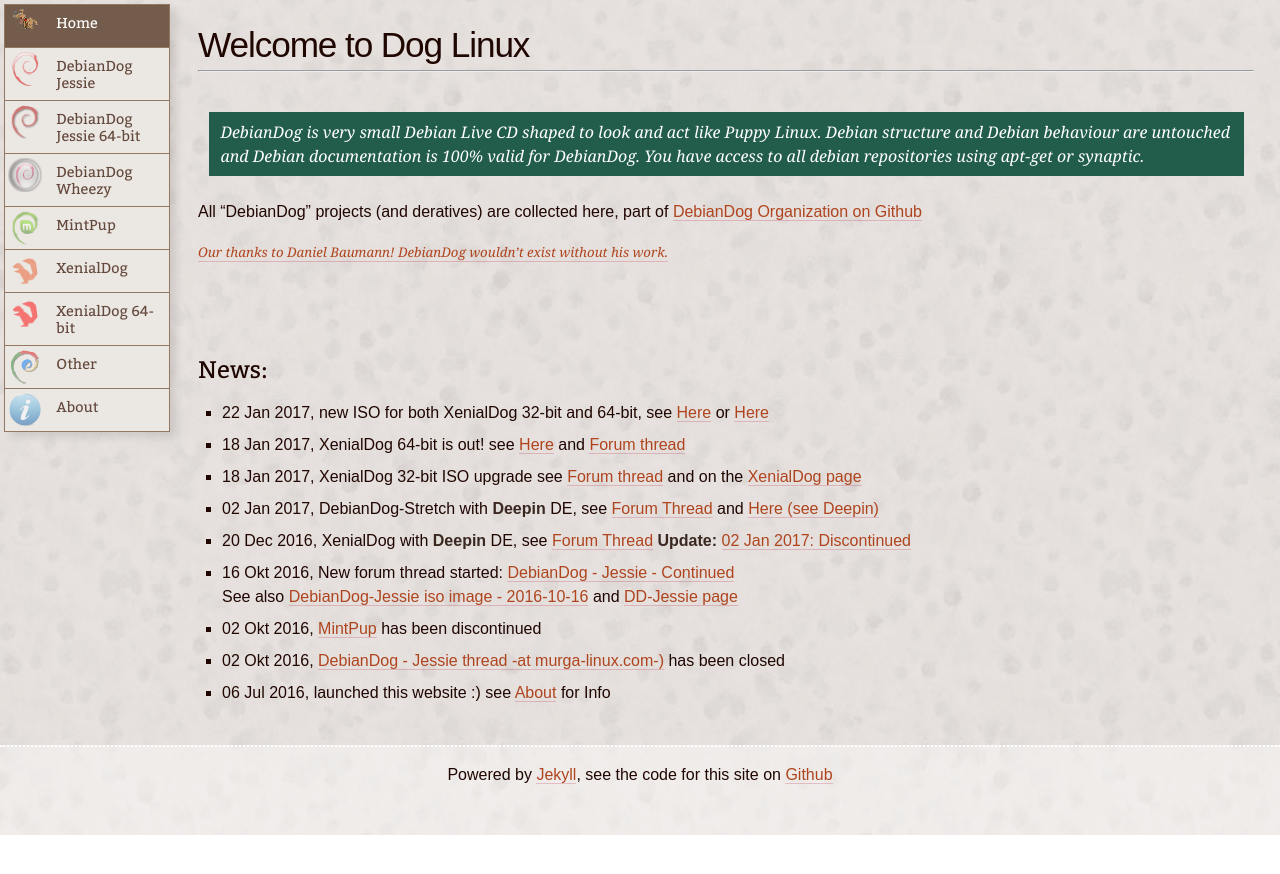
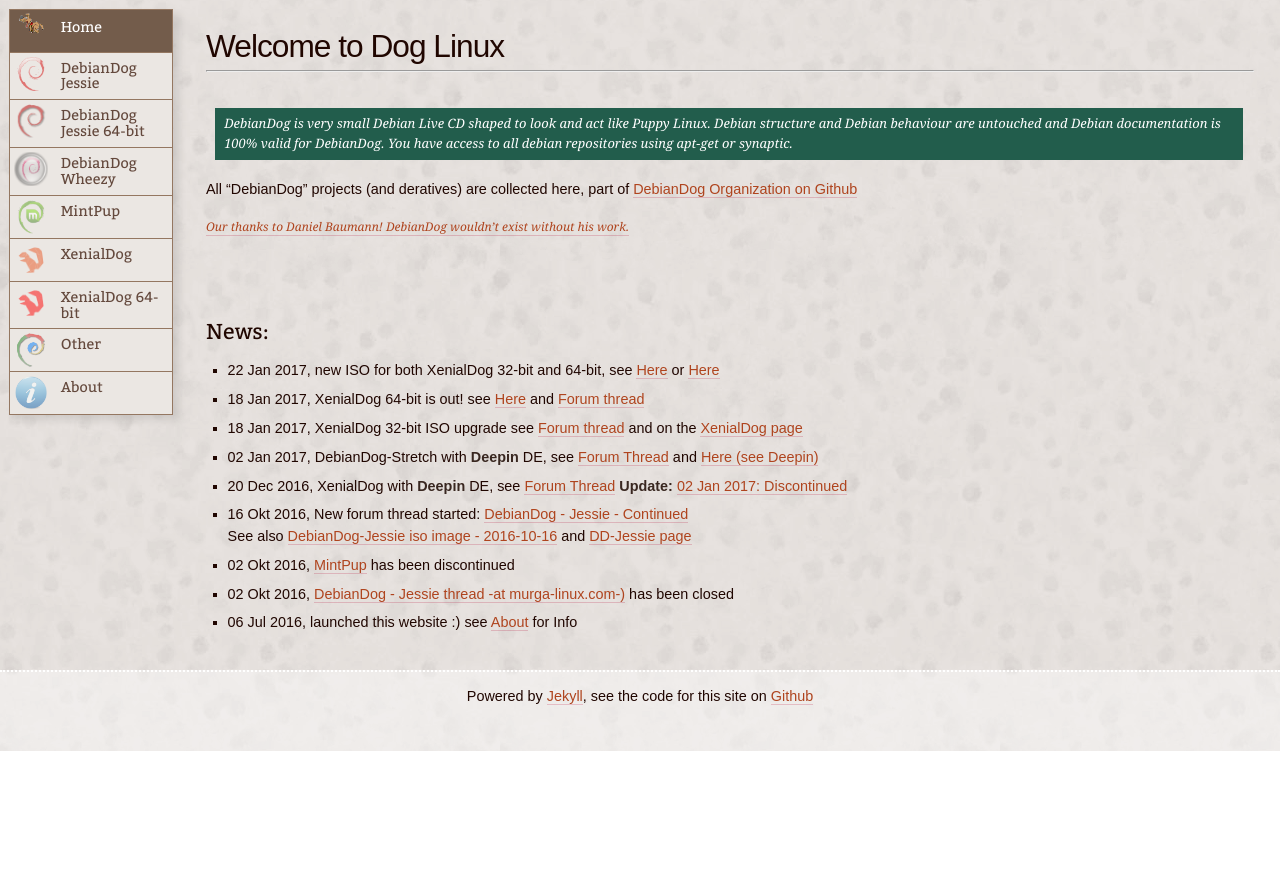
Before and after one commit to DebianDog/doglinux, a Jekyll site: the page built from index.md, in a window 1280 px wide. Shown: the top 874 px of the page. Built offline with Jekyll 4.4.1, drawn with Linux system fonts in a browser that asks for light colours.

Commit message:
Small layout changes

```diff
--- a/css/main.css
+++ b/css/main.css
@@ -34,7 +34,7 @@ body {
 	color: #200600;
 	font-family: sans-serif;
 	font-weight: 500;
-	font-size: 1em; /* 16px */
+	font-size: 0.9em; /* 16px */
 	line-height: 1; /* 16px */
 	text-rendering: optimizeLegibility;
 	margin: 0 auto;
@@ -255,7 +255,7 @@ nav ul {
 
 
 main {
-	padding: 1em 2% 2em;
+	padding: 1.5em 2% 2em;
 	float: left;
 	width: 100%;
 	/* background-color: #61947E; */
@@ -264,7 +264,7 @@ main {
     @media (min-width:10em) {
     main {
 	    float: right;
-	padding-left: 198px;
+	padding-left: 206px;
 	    clear: none;
         }
     }
@@ -379,11 +379,11 @@ main .img-wrapper {
 	float: left;
 	padding: 0;
 	font-family: 'Bitter';
-	font-size: 0.9em;
+	font-size: 1em;
 	position: fixed;
 	display: block;
 	width: 100%;
-	margin: 0.3em 0 1.5em 0.3em;
+	margin: 0.6em 0 1.5em 0.6em;
 	background-color: #947761;
 	overflow: hidden;
 
@@ -394,7 +394,7 @@ main .img-wrapper {
 	color: #fff;
 	display: block;
 	font-family: 'Bitter';
-	font-size: 1.0em;
+	font-size: 0.9em;
 	position: relative;
 	padding: 0.5em;
 	padding-left: 0.7em;
@@ -409,8 +409,8 @@ main .img-wrapper {
 
     @media (min-width: 10em) {
     .nav-primary {
-        width: 166px;
-	height: 428px;
+        width: 164px;
+	height: 406px;
         }
     }
 
@@ -444,7 +444,7 @@ main .img-wrapper {
 .nav-primary li .img-wrapper {
 	left: 0;
 margin-top: 3px;
-margin-left: 4px;
+margin-left: 5px;
 
     }
 
@@ -464,9 +464,9 @@ margin-left: 4px;
 	border-bottom: none;
 	color: #64493D;
 
-	padding: 10px 0 8px 51px;
+	padding: 8px 0 7px 51px;
 	background-color: #EBE7E3;
-	line-height: 1.18;
+	line-height: 1.1;
 min-height: 42px;
 
 margin: 1px;
```
